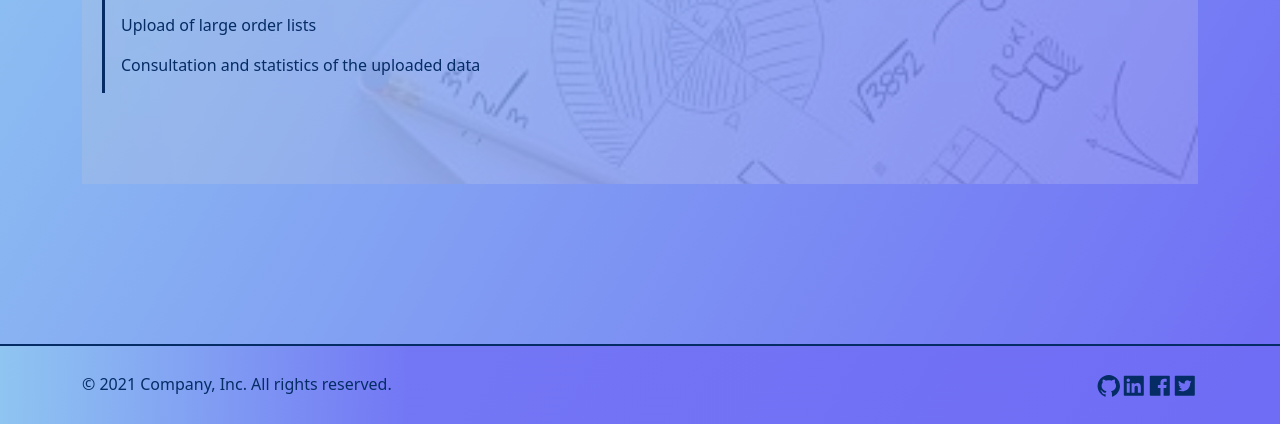
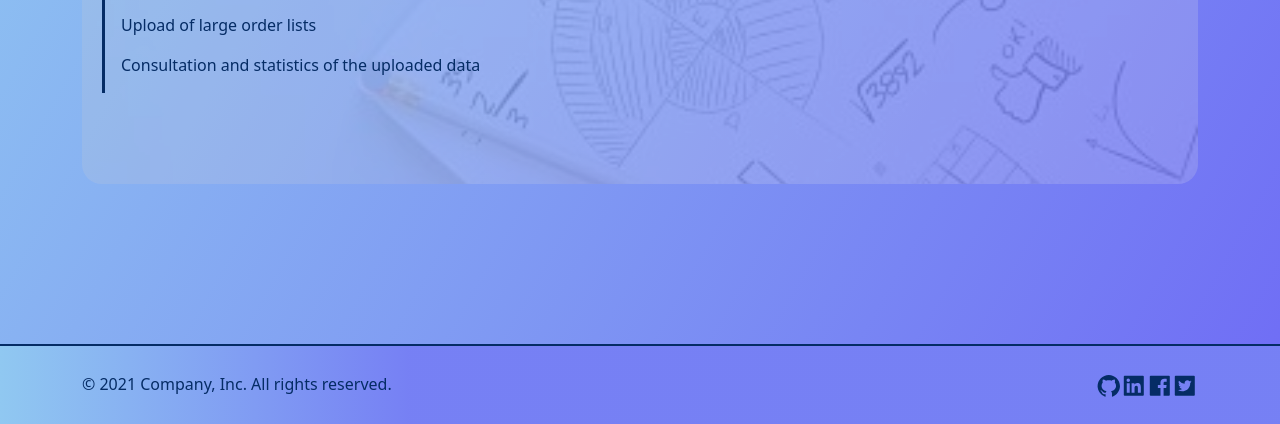
Before and after one commit to tomorrowdevs-projects/team2-real-world-app, a React app in the folder client/: page / in a window 1280 px wide. Shown: the part 376-800 px from the top of the page. Built offline with nearby package versions, Linux system fonts and the light colour scheme; some packages are replaced by stand-ins of ours; no server answers.

Commit message:
[FIX] Minor style bug

```diff
--- a/client/src/assets/style/_common.scss
+++ b/client/src/assets/style/_common.scss
@@ -51,7 +51,7 @@ body {
 
 /*Containers*/
 .container-main {
-  background: linear-gradient(119.36deg, #90c8f1 0%, #6f6cf5 100%);
+  background-image: $bg-gradient-main;
   display: flex;
   flex-direction: column;
   justify-content: space-between;
--- a/client/src/assets/style/_custom.scss
+++ b/client/src/assets/style/_custom.scss
@@ -6,22 +6,23 @@ $border-radius: 20px;
 $input-group-addon-bg: #90c8f1;
 
 /*Custom variables*/
+$bg-gradient-main: linear-gradient(119.36deg, #90c8f1 0%, #6f6cf5 100%);
 $btn-height: 45px;
 $box-shadow: #00000033 2px 2px 2px 1px;
 $text-shadow: #000000ff 1px 1px 1px;
 
 /*Custom mixin*/
 @mixin bg-header() {
-  background: #6f6cf5;
-  background: linear-gradient(90deg, #6f6cf5c6 0%, #90c8f1 100%);
+  background-color: #6f6cf5;
+  background-image: linear-gradient(90deg, #6f6cf5c6 0%, #90c8f1 100%);
   border: {
     bottom: solid 2px #6f6cf5;
   }
 }
 
 @mixin bg-footer() {
-  background: rgb(144, 200, 241);
-  background: linear-gradient(90deg, #90c8f1de 0%, #6f6cf5c7 32%);
+  background-color: rgb(144, 200, 241);
+  background-image: linear-gradient(90deg, #90c8f1de 0%, #6f6cf5c7 32%);
 }
 
 @import '~bootstrap/scss/bootstrap';
--- a/client/src/pages/Home/home.scss
+++ b/client/src/pages/Home/home.scss
@@ -17,5 +17,6 @@
     width: 100%;
     height: 100%;
     z-index: -1;
+    border-radius: $border-radius;
   }
 }
```
